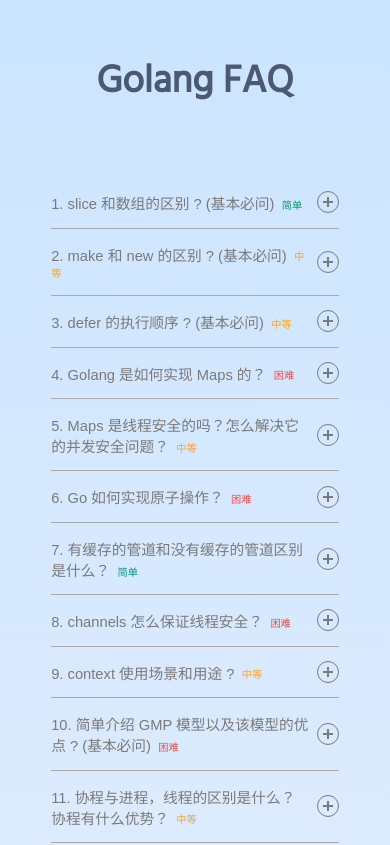
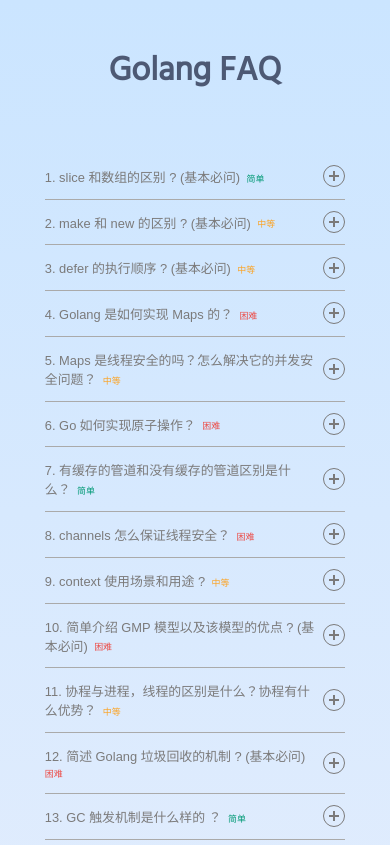
Before and after one commit to coulsonzero/vue-golang-faq, a Vue app: page / in a window 390 px wide. Shown: the top 845 px of the page. Built offline with nearby package versions, Linux system fonts and the light colour scheme.

Commit message:
update faq

```diff
--- a/src/views/FAQ.vue
+++ b/src/views/FAQ.vue
@@ -506,10 +506,11 @@ body {
   }
 }
 
-@media screen and (max-width: 900px) {
+@media screen and (max-width: 1000px) {
   html {
-    font-size: 80%;
+    font-size: 70%;
   }
+
 }
 /*# sourceMappingURL=FAQ.css.map */
 </style>
```
